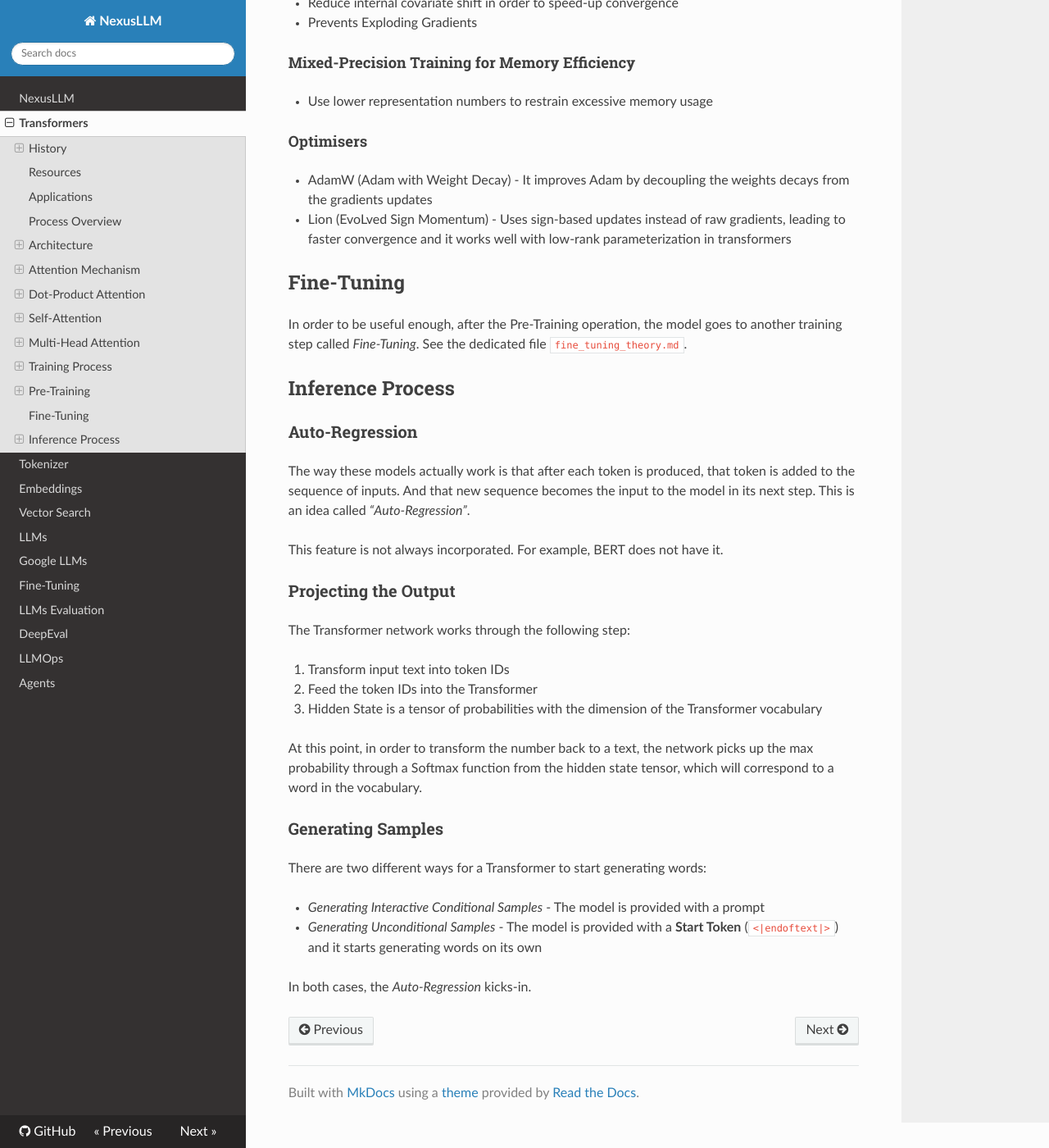
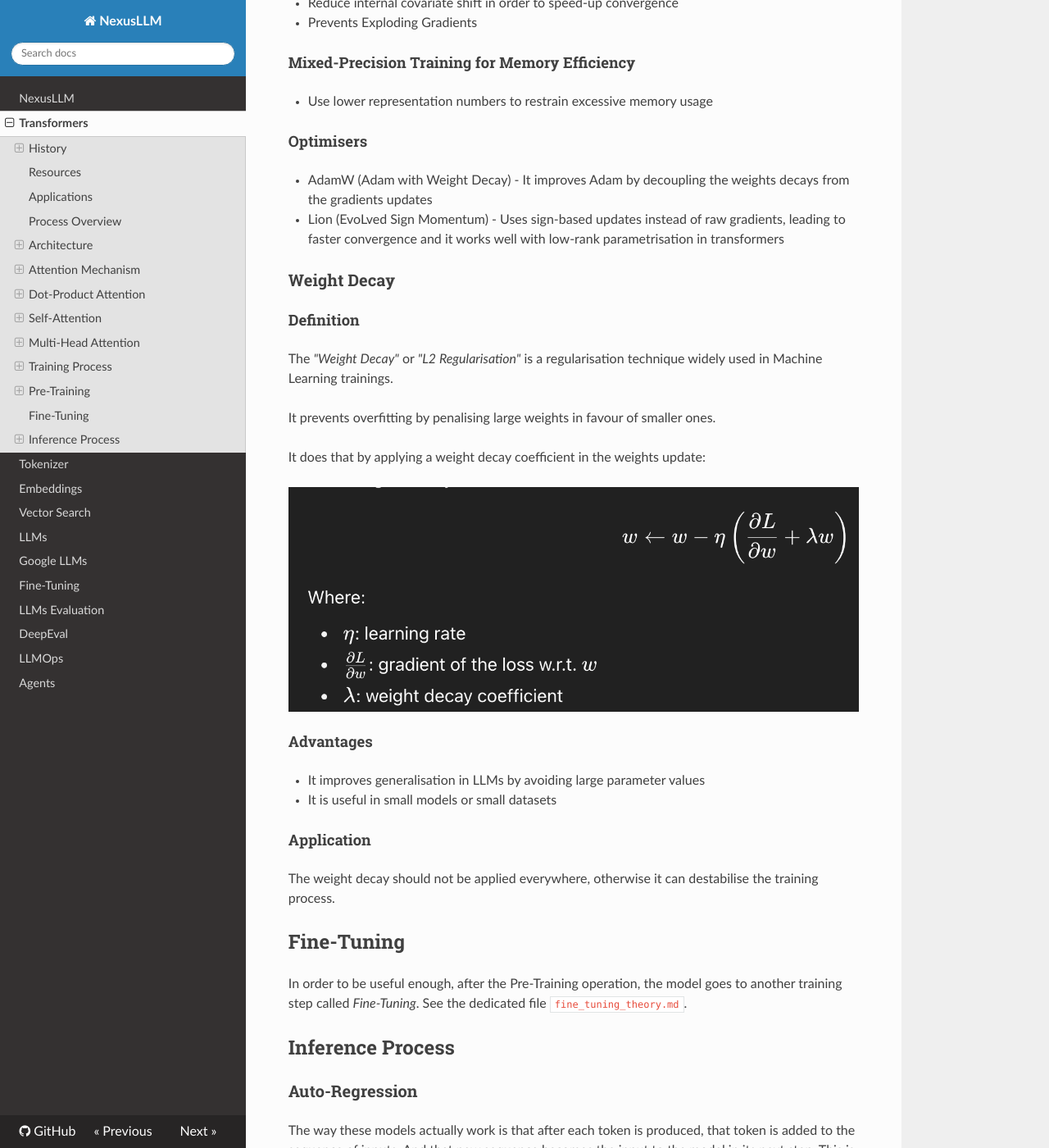
Before and after one commit to Volscente/NexusLLM, an MkDocs documentation site: the page built from docs/transformers.md, in a window 1280 px wide and 1400 px high, scrolled down 13758 px. Shown: the whole window at 82% size. Built offline with MkDocs 1.6.1, drawn with Linux system fonts in a browser that asks for light colours; nearby versions of some CDN libraries.

Commit message:
Weights Decay

```diff
--- a/docs/transformers.md
+++ b/docs/transformers.md
@@ -368,7 +368,26 @@ sudden large updates which might destabilise the training
 #### Optimisers
 - AdamW (Adam with Weight Decay) - It improves Adam by decoupling the weights decays from the gradients updates
 - Lion (EvoLved Sign Momentum) - Uses sign-based updates instead of raw gradients, leading to faster convergence
-and it works well with low-rank parameterization in transformers
+and it works well with low-rank parametrisation in transformers
+
+### Weight Decay
+#### Definition
+The *"Weight Decay"* or *"L2 Regularisation"* is a regularisation technique widely used in Machine Learning trainings.
+
+It prevents overfitting by penalising large weights in favour of smaller ones.
+
+It does that by applying a weight decay coefficient in the weights update:
+
+![Weight Decay Formula](./images/weight_decay_formula.png)
+
+#### Advantages
+- It improves generalisation in LLMs by avoiding large parameter values
+- It is useful in small models or small datasets
+
+#### Application
+The weight decay should not be applied everywhere, otherwise it can destabilise the training process.
+
+
 
 ## Fine-Tuning
 In order to be useful enough, after the Pre-Training operation, the model goes to another training step called *Fine-Tuning*.
```
